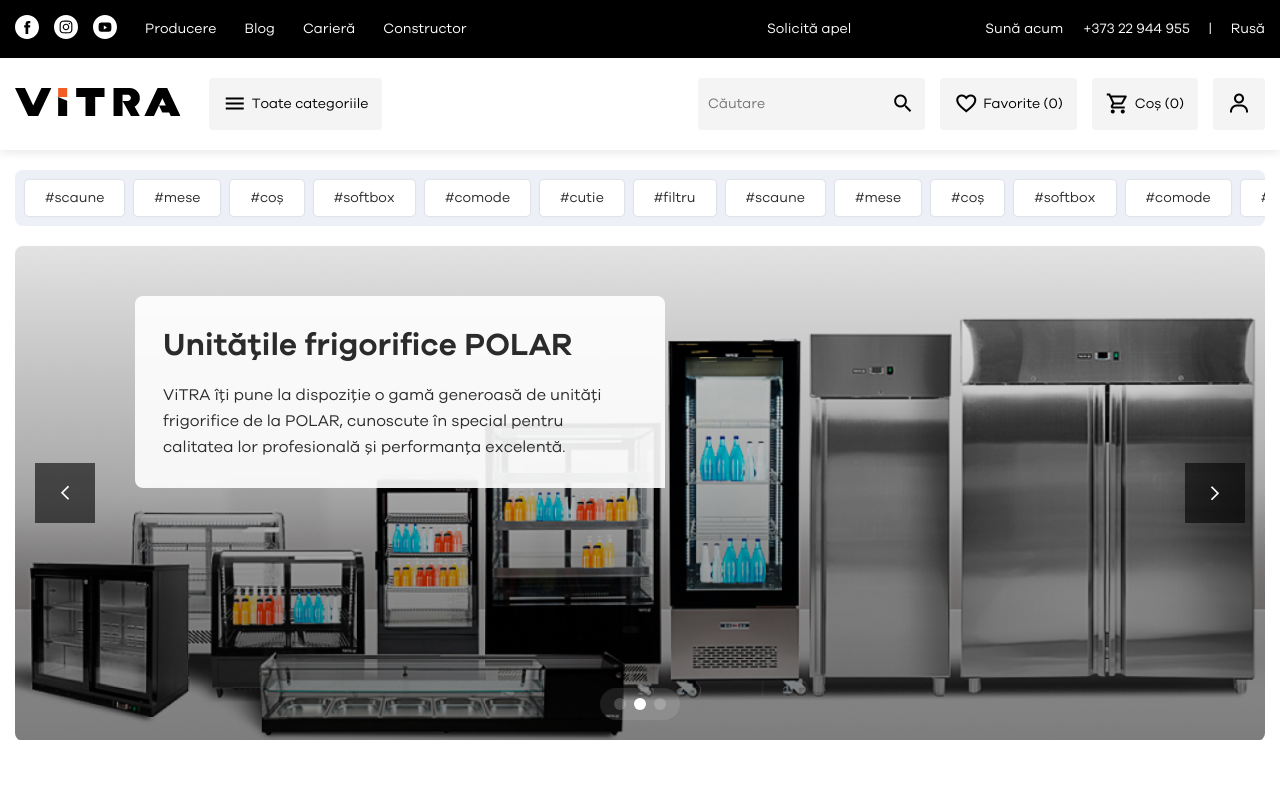
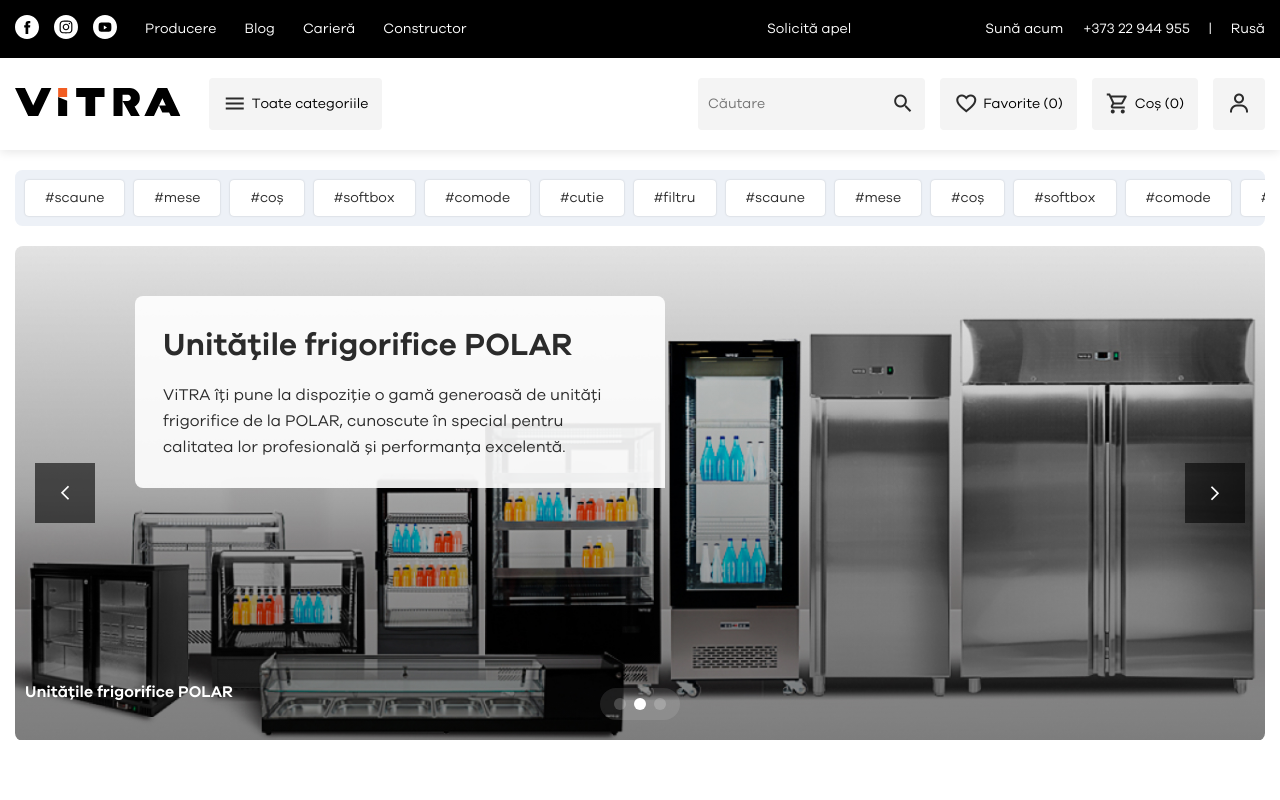
Before and after one commit to madac4/ViTRA, a website: page src/index.html in a window 1280 px wide. Shown: the top 800 px of the page. Drawn offline with nearby package versions, Linux system fonts and the light colour scheme; files that its build step writes are made by us from their sources; files whose address does not match are found by name; a web font is replaced by a local one.

Commit message:
some-fixes

```diff
--- a/gulp/version.json
+++ b/gulp/version.json
@@ -1,3 +1,3 @@
 {
-    "main": "20220301160001"
+    "main": "20220301160447"
 }
--- a/src/js/app.js
+++ b/src/js/app.js
@@ -12,7 +12,6 @@
 
 document.addEventListener('DOMContentLoaded', () => {
     var headerH = document.querySelector('.header').offsetHeight;
-    console.log(headerH);
     flsFunctions.burger(burgerMobile, menuMobile, headerH);
 })
 if (burgerDesktop) {
--- a/src/scss/components/header.scss
+++ b/src/scss/components/header.scss
@@ -88,6 +88,7 @@
     background: #FFFFFF;
     box-shadow: 0px 2px 10px rgba(0, 0, 0, 0.1);
     padding: 20px 0;
+    margin-bottom: 20px;
     &__container {
         display: flex;
         align-items: center;
--- a/src/scss/home.scss
+++ b/src/scss/home.scss
@@ -31,10 +31,10 @@
                             display: none;
                         }
                         &--mobile {
-                            display: block;
+                            display: block !important;
                             background-color: transparent;
                             padding: 0;
-                            top: calc(100% - 40px);
+                            top: calc(100% - 60px) !important;
                             color: #fff;
                             z-index: 2;
                             left: 10px !important;
--- a/src/scss/icons.scss
+++ b/src/scss/icons.scss
@@ -14,6 +14,7 @@
     font-size: 16px;
     font-weight: normal;
     font-variant: normal;
+    color: #2B2B2B;
     text-transform: none;
     line-height: 1;
     -webkit-font-smoothing: antialiased;
```
Also changed, not shown: dist/css/style.css, dist/css/style.min.css, dist/js/app.min.js.
